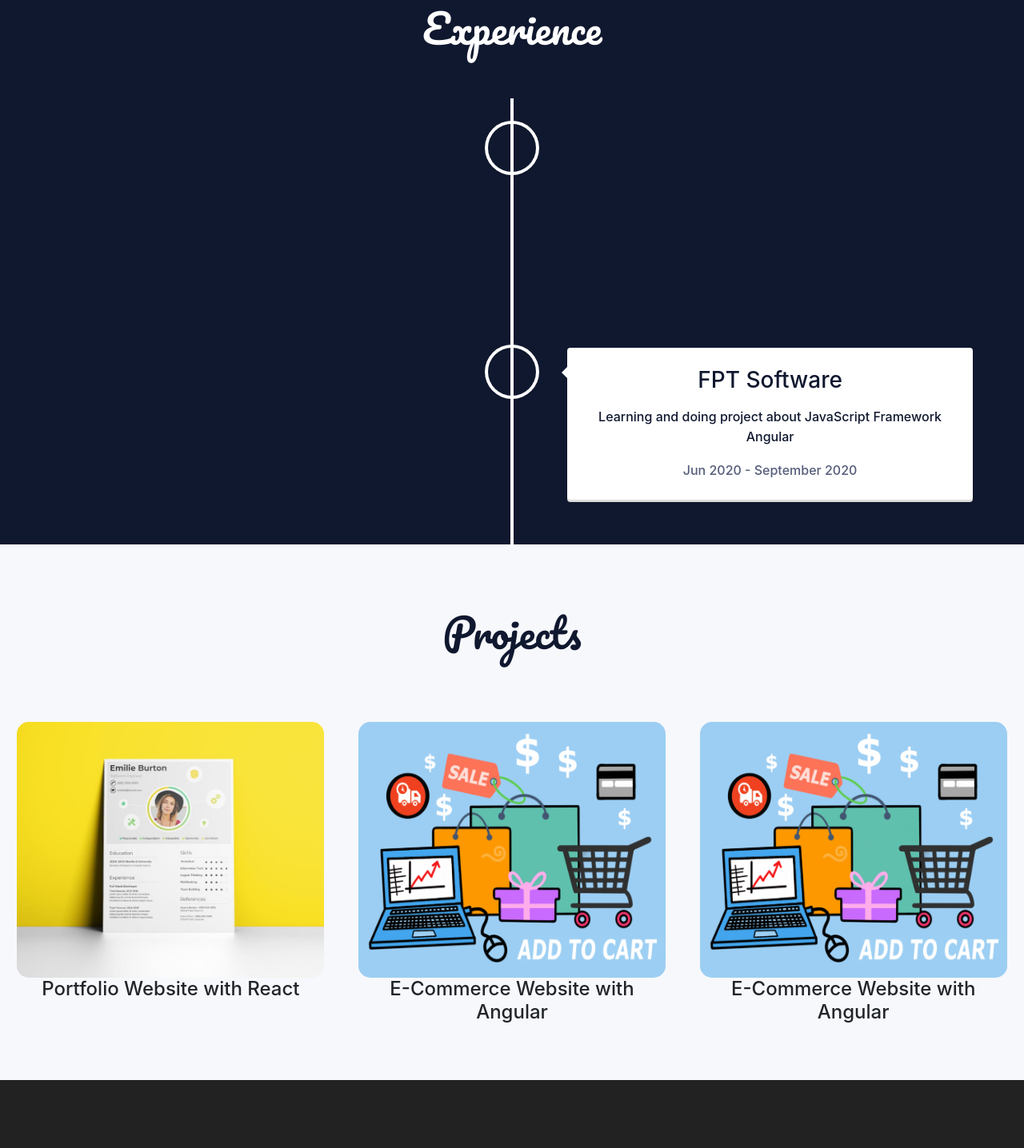
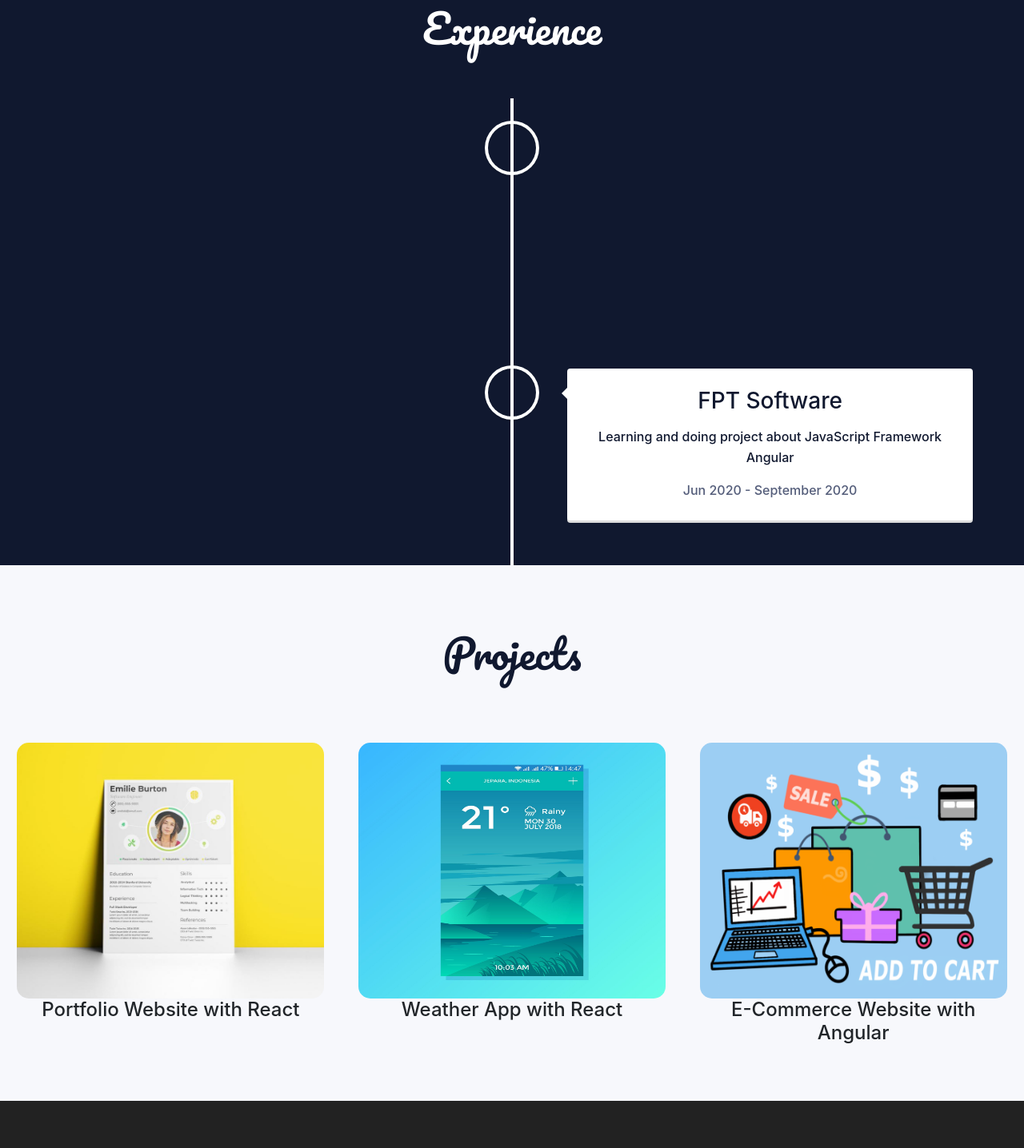
Before and after one commit to ftees/Portfolio-By-React, a React (Create React App) app: page / in a window 1280 px wide. Shown: the part 3080-4516 px from the top of the page at 80% size. Built offline with nearby package versions, Linux system fonts and the light colour scheme.

Commit message:
update project

```diff
--- a/src/components/experience/experience.js
+++ b/src/components/experience/experience.js
@@ -9,7 +9,7 @@ const experience = () => {
           id: 1,
           title: "FPT University",
           role: "Student",
-          description: "Majoring in software engineering, learn some program language and technology such as C, Java, C#, HTML, CSS, SQL. Doing some projects about E-News, E-Commerce",
+          description: "Majoring in software engineering, learn programming language and technology such as C, Java, C#, HTML, CSS, SQL Server. Doing some projects about E-News, E-Commerce",
           date: "September 2017 - Present",
 
          },
--- a/src/components/project/project.js
+++ b/src/components/project/project.js
@@ -8,9 +8,9 @@ const project = () => {
         link:"https://ftees.github.io/Portfolio-By-React/"
         },
     {
-        title: "E-Commerce Website with Angular",
-        img: "ecm.png",
-        link:"https://angular-first-demo-je45fqz9u-ftees.vercel.app/AngularFirstDemo/home"
+        title: "Weather App with React",
+        img: "weather.jpg",
+        link:"https://ftees.github.io/Weather-App-by-React/"
         },
         {
             title: "E-Commerce Website with Angular",
```
Also changed, not shown: public/weather.jpg (added).
